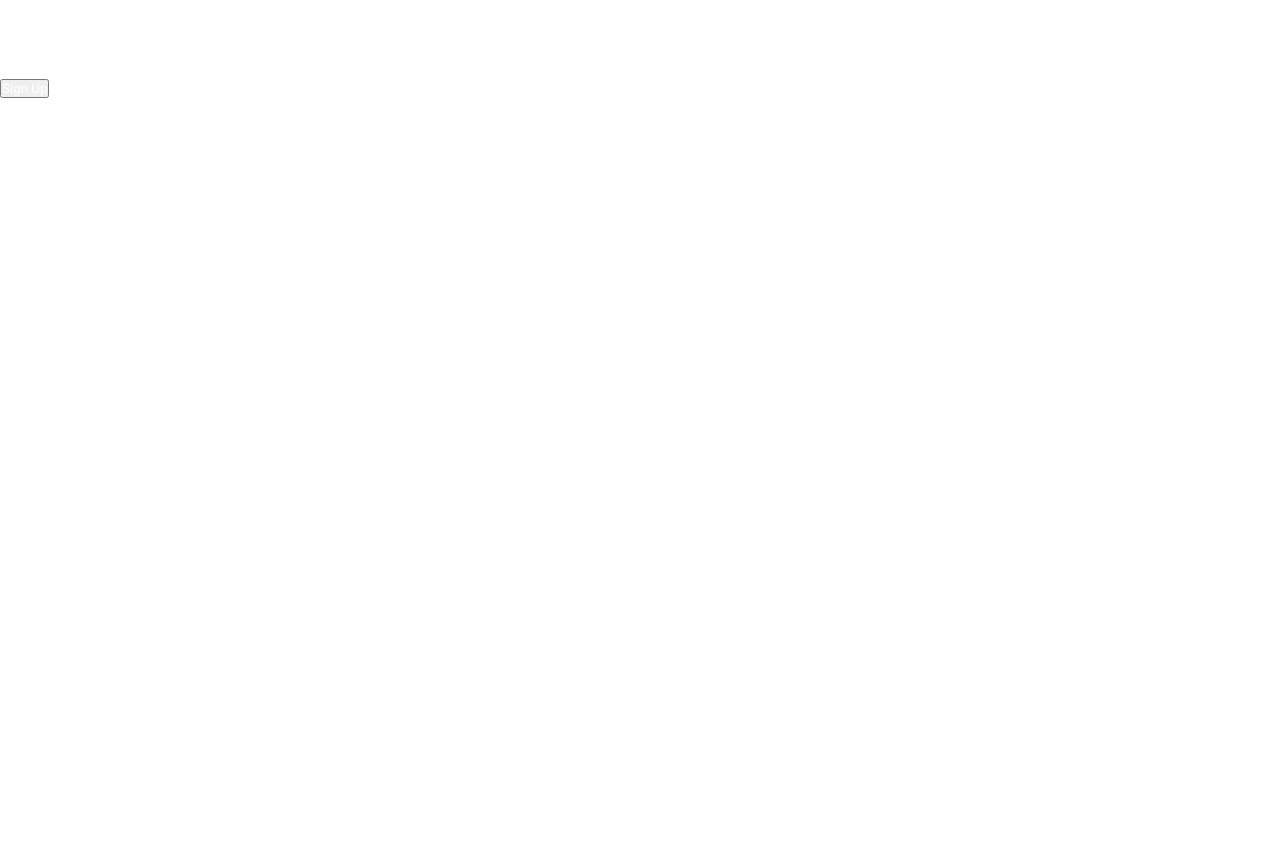
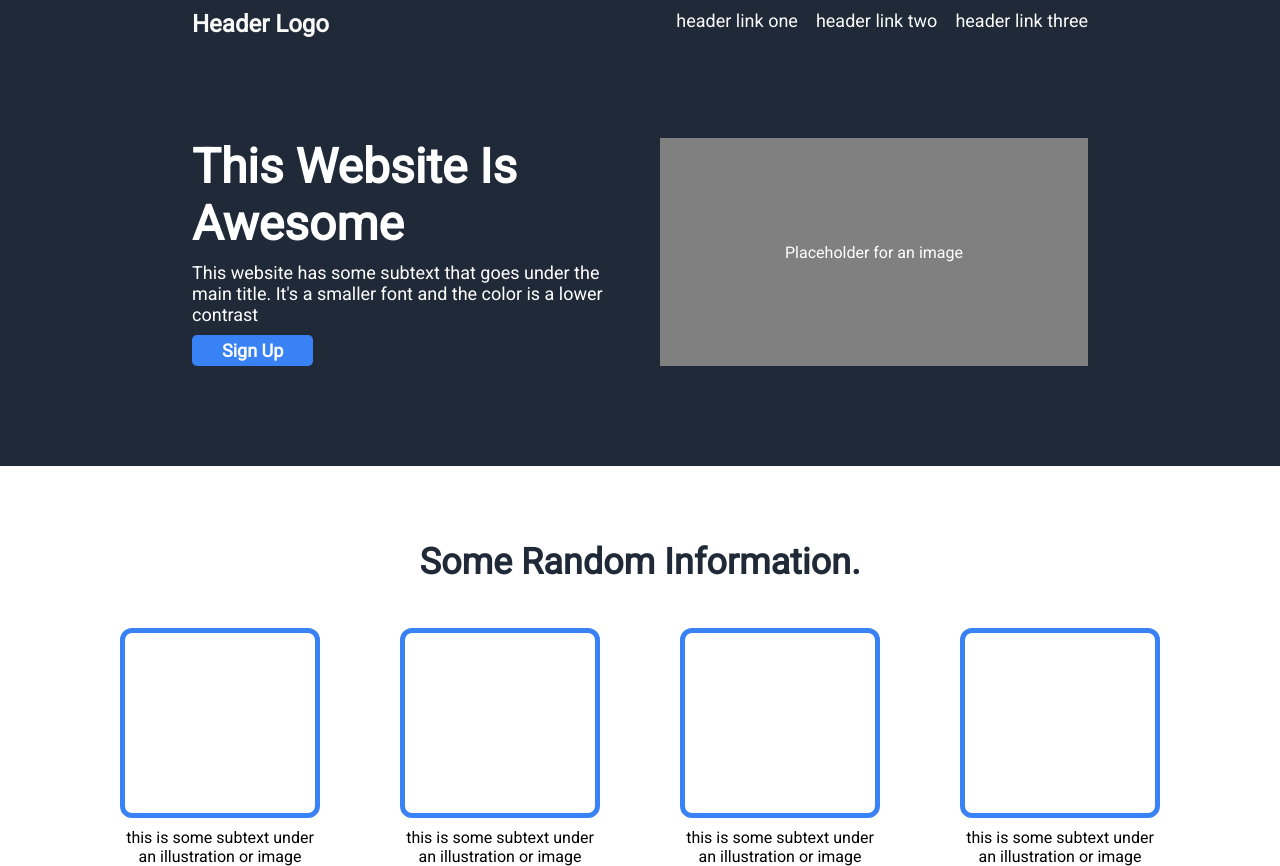
Before and after one commit to Alex0247/odin-project-landing-page, a plain HTML site: page index.html in a window 1280 px wide. Before the commit the page ends 800 px from the top, so only its background shows below. Drawn offline with Linux system fonts and the light colour scheme.

Commit message:
Add First & Second Section CSS

```diff
--- a/style.css
+++ b/style.css
@@ -16,13 +16,124 @@ ul {
 a {
     text-decoration: none;
     font-size: 18px;
-    color: #fff;
+    color: #F9FAF8;
 }
 
-.nav-container {
+body {
+    /* temp */
+}
+
+.top-section {
+    display: flex;
+    flex-direction: column;
+    margin: 0 auto;
+    padding-left: 15vw;
+    padding-right: 15vw;
+    min-width: 100%;
+
+    row-gap: 100px;
+
     background-color: #1F2937;
-    height: 125px;
+}
 
+.nav-logo {
+    font-size: 24px;
+    font-weight: bolder;
+    color: #F9FAF8;
+}
+
+
+.header {
     display: flex;
-    justify-content: space-around;
+    padding-top: 10px;
+    justify-content: space-between;
+
 }
+
+.content {
+    display: flex;
+    justify-content: center;
+    gap: 40px;
+
+    padding-bottom: 100px;
+    background-color: #1F2937;
+
+}
+
+.left-content {
+    flex: 1;
+    display: flex;
+    flex-direction: column;
+    gap: 10px;
+}
+
+.left-content > .header-text{
+    font-size: 48px;
+    font-weight: bolder;
+}
+
+.left-content > .body-text {
+    font-size: 18px;
+    color: #F9FAF8;
+}
+
+.left-content>button {
+    font-size: 18px;
+    color: #F9FAF8;
+    background-color: #3882F6;
+    padding: 5px 30px;
+    border-radius: 5px;
+    border: 0px;
+    text-align: center;
+    font-weight: bold;
+    align-self: flex-start;
+}
+
+.right-content {
+    flex: 1;
+    display: flex;
+    align-items: center;
+    justify-content: center;
+    background-color: grey;
+}
+
+.main-text{
+    padding-top: 75px;
+    color: #1F2937;
+    font-size: 36px;
+    font-weight: bolder;
+}
+
+.main-text, .box{
+    display: flex;
+    justify-content: center;
+    align-items: center;
+}
+
+.info-container {
+    display: flex;
+    justify-content: center;
+    align-items: center;
+
+    margin-top: 45px;
+    gap: 80px;
+    flex-wrap: wrap;
+
+}
+
+
+.container {
+    flex: 0 0 200px;
+    text-align: center;
+}
+
+.box {
+    border: 5px solid #3882F6;
+    padding: 90px;
+    border-radius: 12px;
+}
+
+.text {
+    margin-top: 10px;
+    color: black;
+}
```
